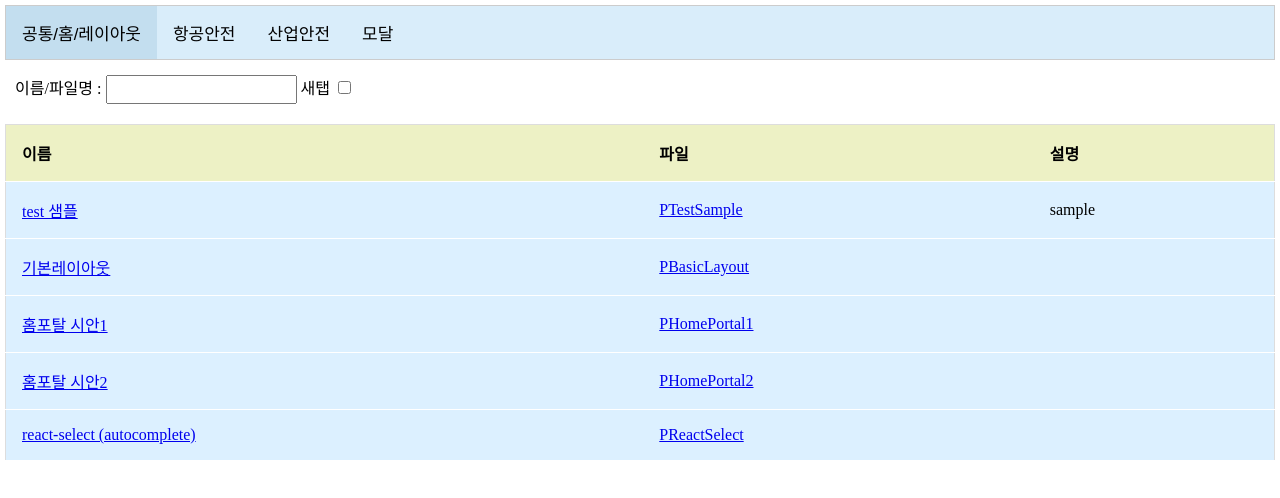
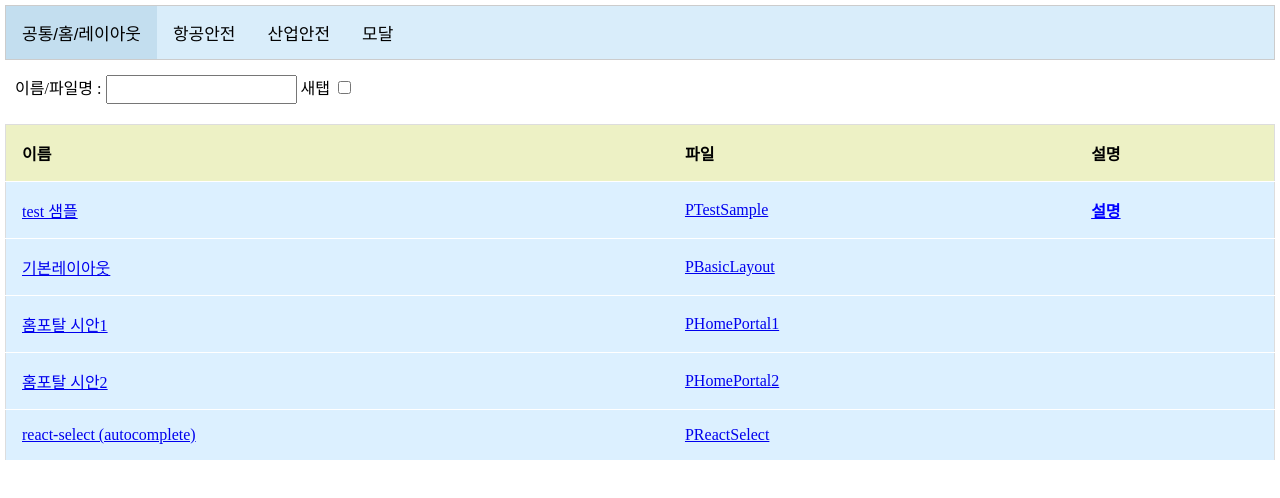
Before and after one commit to yamdeng/koreanair-css, a React (Vite) app: page / in a window 1280 px wide. Shown: the top 498 px of the page. Built offline with nearby package versions, Linux system fonts and the light colour scheme.

Commit message:
tooltip 1단계 반영 : copy + 전체 적용 필요

```diff
--- a/package.json
+++ b/package.json
@@ -16,6 +16,7 @@
   },
   "dependencies": {
     "@hookform/resolvers": "^3.6.0",
+    "@popperjs/core": "^2.11.8",
     "ag-grid-react": "^31.3.2",
     "axios": "^1.7.2",
     "classnames": "^2.5.1",
@@ -37,6 +38,7 @@
     "react-select": "^5.8.0",
     "react-signature-canvas": "^1.0.6",
     "react-toastify": "^10.0.5",
+    "react-tooltip": "^5.27.0",
     "yup": "^1.4.0",
     "zustand": "^4.5.2"
   },
--- /dev/null
+++ b/src/components/common/CommonToolTip.tsx
@@ -0,0 +1,11 @@
+import { Tooltip } from 'react-tooltip';
+
+function CommonToolTip({ toolTipId, message }) {
+  return (
+    <Tooltip id={toolTipId}>
+      <div>{message}</div>
+    </Tooltip>
+  );
+}
+
+export default CommonToolTip;
--- a/src/components/publish/CommonPublishList.tsx
+++ b/src/components/publish/CommonPublishList.tsx
@@ -2,6 +2,7 @@ import CommonPageInfo from '@/config/CommonPageInfo';
 import Config from '@/config/Config';
 import CommonUtil from '../../utils/CommonUtil';
 import { useMovePage } from '@/hooks/useMovePage';
+import CommonToolTip from '../common/CommonToolTip';
 
 const moduleDirectoryPath = 'common/';
 
@@ -25,6 +26,21 @@ function CommonPublishList({ keyword, checkedNewTab }) {
             const fileName = Component.name;
             const hrefString = Config.hrefBasePath + moduleDirectoryPath + fileName + Config.publishReactFileExtension;
             const trClassName = success ? 'success' : '';
+
+            let descriptionComponent = <div>{description}</div>;
+            const descriptionToolTipId = title;
+
+            if (description) {
+              descriptionComponent = (
+                <>
+                  <span data-tooltip-id={descriptionToolTipId} className="publish-tooltip">
+                    설명
+                  </span>
+                  <CommonToolTip toolTipId={descriptionToolTipId} message={description} />
+                </>
+              );
+            }
+
             return (
               <tr key={title} className={trClassName}>
                 <td>
@@ -44,7 +60,7 @@ function CommonPublishList({ keyword, checkedNewTab }) {
                     }}
                   />
                 </td>
-                <td>{description ? description : ''}</td>
+                <td>{descriptionComponent}</td>
               </tr>
             );
           })}
--- a/src/main.tsx
+++ b/src/main.tsx
@@ -4,6 +4,7 @@ import App from './App.tsx';
 
 // third lib css import
 import 'react-datepicker/dist/react-datepicker.css';
+import 'react-tooltip/dist/react-tooltip.css';
 
 // scss import
 // import './resources/css/import.scss';
--- a/src/resources/css/index.css
+++ b/src/resources/css/index.css
@@ -83,4 +83,9 @@ body {
   background-color: #f3ff64;
 }
 
+.publish-tooltip {
+  font-weight: bold;
+  color: blue;
+  text-decoration: underline;
+}
 /* 퍼블리싱 페이지 확인용 tab css : end */
```
Also changed, not shown: 1 other file (tests, documents, lock files or other folders).
